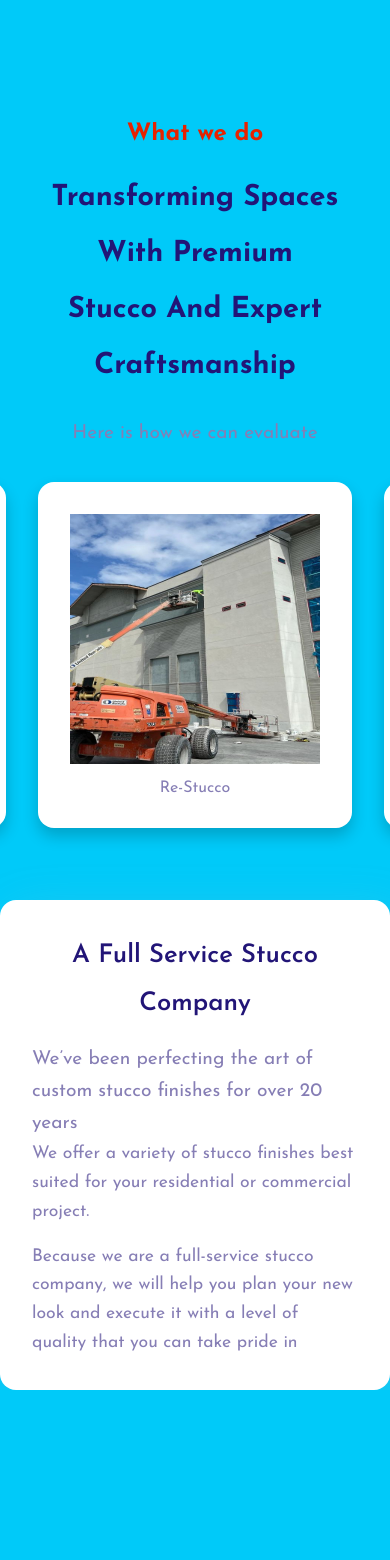
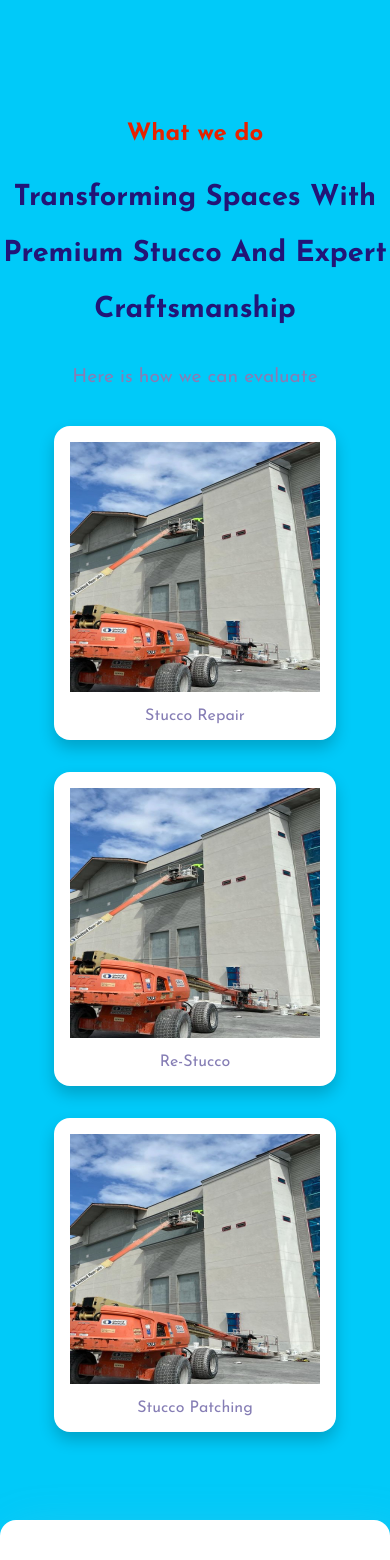
Before and after one commit to CristianDQL/React_Next.js_Stucco_Website, a Next.js app: page / in a window 390 px wide. Shown: the part 1440-3000 px from the top of the page. Built offline with nearby package versions, Linux system fonts and the light colour scheme.

Commit message:
"fix media in WhatWeDo/Services"

```diff
--- a/src/components/WhatWeDo/WhatWeDo.css
+++ b/src/components/WhatWeDo/WhatWeDo.css
@@ -32,9 +32,12 @@
 .wwd-features {
     display: flex;
     gap: 2rem;
+    flex-wrap: wrap; /* Permite que las características se ajusten en diferentes líneas */
+    justify-content: center; /* Centra las características en el contenedor */
+
   }
   .wwd-feature {
-    flex: 1;
+    flex: 1 1 calc(20% - 2rem); /* Tres columnas con espacio entre ellas */
     background-color: white;
     box-shadow: 0 8px 16px rgba(0,0,0,0.2);
     display: flex;
@@ -97,24 +100,56 @@
 }
 
 @media (max-width: 990px) {
-    .wwd-blocks{
-        flex-direction: column;
+    .wwd-features {
+        flex-direction: column; /* Cambia a disposición vertical en pantallas más pequeñas */
+    }
+    .wwd-feature {
+        flex: 1 1 100%; /* Las características ocupan el 100% del ancho en pantallas pequeñas */
+        margin-bottom: 2rem; /* Añadir margen entre las características */
+    }
+    .wwd-support {
+        flex-direction: column; /* Cambia a disposición vertical en pantallas más pequeñas */
     }
 }
 @media (max-width: 768px) {
-    .wwd-support{
+    .wwd-features {
         flex-direction: column;
+        gap: 1rem; /* Reduce el espacio entre características */
+    }
+    .wwd-feature {
+        flex: 1 1 100%;
+        margin-bottom: 1rem; /* Reduce el margen inferior entre características */
+    }
+    .wwd-head {
+        width: 90%; /* Aumenta el ancho de la cabecera */
+    }
+    .wwd-head .des {
+        width: 100%; /* Asegura que el texto ocupe todo el ancho */
+        padding: 0 1rem; /* Añade padding para los lados */
+        text-align: center; /* Centra el texto */
     }
 }
+
 @media (max-width: 576px) {
-    .wwd-block{
-        width: 80%;
-        margin: auto;
+    .wwd-head {
+        width: 100%; /* La cabecera ocupa todo el ancho */
+        padding: 0 1rem; /* Añade padding para los lados */
     }
-    .block-features{
+    .wwd-features {
         flex-direction: column;
+        gap: 1rem; /* Reduce el espacio entre características */
     }
-    .block-feature{
-        margin-top: 0rem!important;
+    .wwd-feature {
+        flex: 1 1 100%;
+        margin-bottom: 1rem; /* Reduce el margen inferior entre características */
+        padding: 1rem; /* Reduce el padding interno */
+    }
+    .wwd-support {
+        flex-direction: column;
+        align-items: center; /* Centra el contenido */
+        text-align: center; /* Centra el texto */
+    }
+    .wwd-support > div {
+        align-items: center; /* Centra el contenido dentro de cada div */
     }
 }
```
